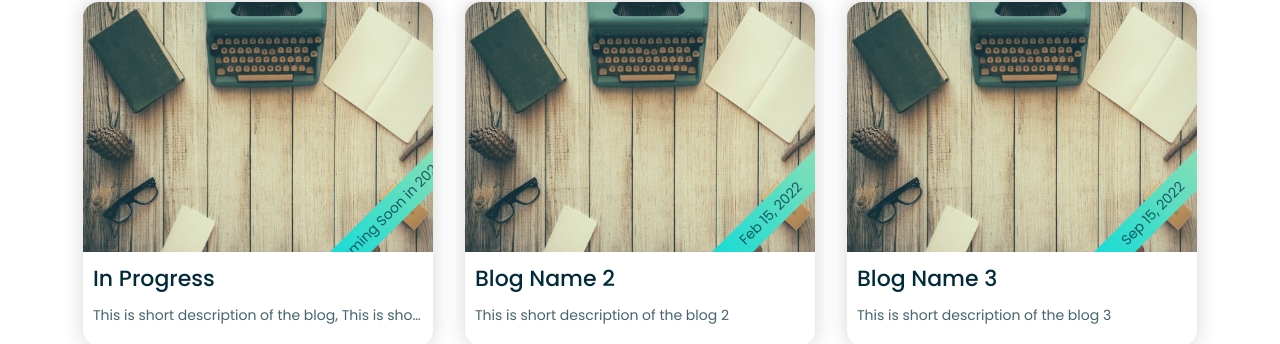
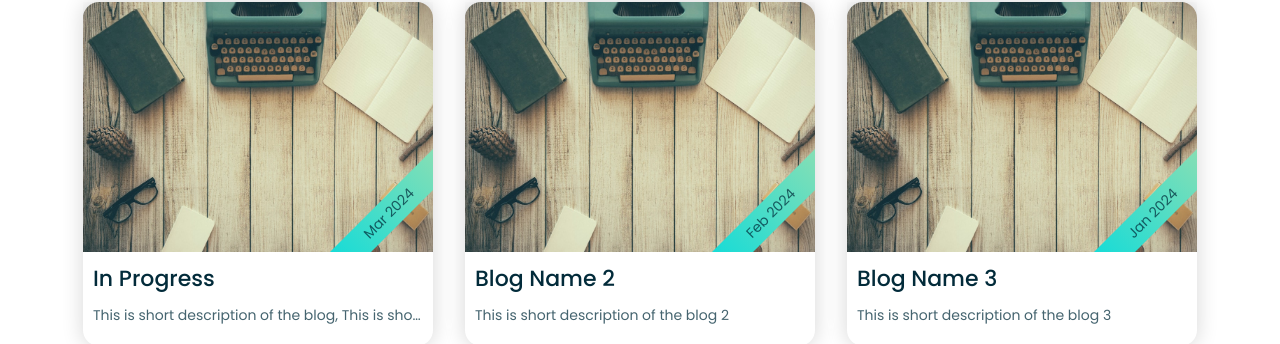
Before and after one commit to Rita888/Rita888.github.io, a React (Vite) app: page / in a window 1280 px wide. Shown: the part 1865-2209 px from the top of the page. Built offline with nearby package versions, Linux system fonts and the light colour scheme.

Commit message:
Add blog titles

```diff
--- a/index.html
+++ b/index.html
@@ -4,7 +4,7 @@
     <meta charset="UTF-8" />
     <link rel="icon" type="image/svg+xml" href="/favicon.ico" />
     <meta name="viewport" content="width=device-width, initial-scale=1.0" />
-    <title>Margarita</title>
+    <title>Margarita Smoldareva | Ecologist</title>
   </head>
   <body>
     <div id="root"></div>
--- a/src/data/blogs.json
+++ b/src/data/blogs.json
@@ -2,21 +2,21 @@
   {
     "image": 1,
     "name": "In Progress",
-    "publishedOn": "Coming Soon in 2024",
+    "publishedOn": "Mar 2024",
     "shortDescription": "This is short description of the blog, This is short description of the blog",
     "description": "<p>This is a paragraph.</p> <br/> <p>This is another paragraph.</p> "
   },
   {
     "image": 2,
     "name": "Blog Name 2",
-    "publishedOn": "Feb 15, 2022",
+    "publishedOn": "Feb 2024",
     "shortDescription": "This is short description of the blog 2",
     "description": "whole html blog body"
   },
   {
     "image": 3,
     "name": "Blog Name 3",
-    "publishedOn": "Sep 15, 2022",
+    "publishedOn": "Jan 2024",
     "shortDescription": "This is short description of the blog 3",
     "description": "whole html blog body"
   }
--- a/src/pages/Home.jsx
+++ b/src/pages/Home.jsx
@@ -31,7 +31,7 @@ const Home = () => {
       <div className="landingContainer">
         <div className="mainArea">
           <div className="textContent">
-            <div className="title">Hello, I&apos;m</div>
+            <div className="title">Hello, I'm</div>
             <div className="title">Margarita Smoldareva</div>
             <div className="otherText">
               Welcome to my World.
@@ -69,8 +69,6 @@ const Home = () => {
             <div className="title">About Me</div>
             <div className="bodyText">
               I am an ecologist based in London, South-East, covering all the local counties. I trade under Bee.Wise.Eco as a sole trader.
-
-              Lorem ipsum dolor sit amet consectetur adipisicing elit. Quisquam, voluptatum.Lorem ipsum dolor sit amet consectetur adipisicing elit. Quisquam, voluptatum.
             </div>
             <SkillsAndEducations />
           </div>
```
Also changed, not shown: src/assets/images/Rita-Headshot.PNG (added).
